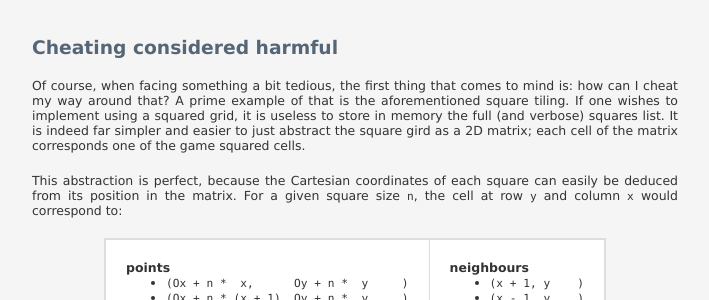
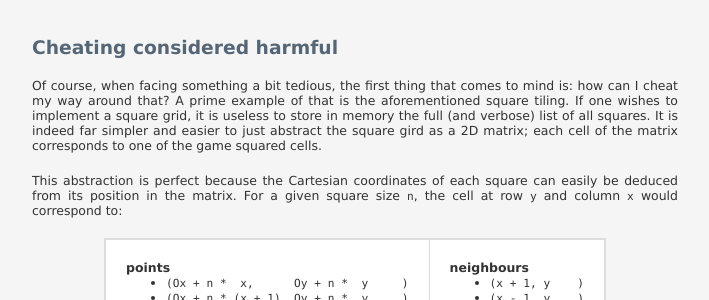
Before and after one commit to nicuveo/nauths.fr, a Jekyll site: the page built from en/_posts/2012-08-23-tilings.md, in a window 1280 px wide and 900 px high, scrolled down 971 px. Shown: the part 182-482 px from the top of the window, without its empty margins (285-994 px from the left). Built offline with Jekyll 4.4.1, drawn with Linux system fonts in a browser that asks for light colours.

Commit message:
Fixed typos.

```diff
--- a/en/_posts/2012-08-23-tilings.md
+++ b/en/_posts/2012-08-23-tilings.md
@@ -49,18 +49,17 @@
 
 ## Cheating considered harmful
 
-Of course, when facing something a bit tedious, the first thing that
-comes to mind is: how can I cheat my way around that? A prime example of
-that is the aforementioned square tiling. If one wishes to implement
-using a squared grid, it is useless to store in memory the full (and
-verbose) squares list. It is indeed far simpler and easier to just
-abstract the square gird as a 2D matrix; each cell of the matrix
-corresponds one of the game squared cells.
+Of course, when facing something a bit tedious, the first thing that comes to
+mind is: how can I cheat my way around that? A prime example of that is the
+aforementioned square tiling. If one wishes to implement a square grid, it is
+useless to store in memory the full (and verbose) list of all squares. It is
+indeed far simpler and easier to just abstract the square gird as a 2D matrix;
+each cell of the matrix corresponds to one of the game squared cells.
 
-This abstraction is perfect, because the Cartesian coordinates of each
-square can easily be deduced from its position in the matrix. For a
-given square size <tt>n</tt>, the cell at row <tt>y</tt> and column
-<tt>x</tt> would correspond to:
+This abstraction is perfect because the Cartesian coordinates of each square
+can easily be deduced from its position in the matrix. For a given square size
+<tt>n</tt>, the cell at row <tt>y</tt> and column <tt>x</tt> would correspond
+to:
 
 <table style="margin-left: auto; margin-right: auto; background: white; border-collapse:collapse; border: 2px solid #DDD">
 <tr>
```
